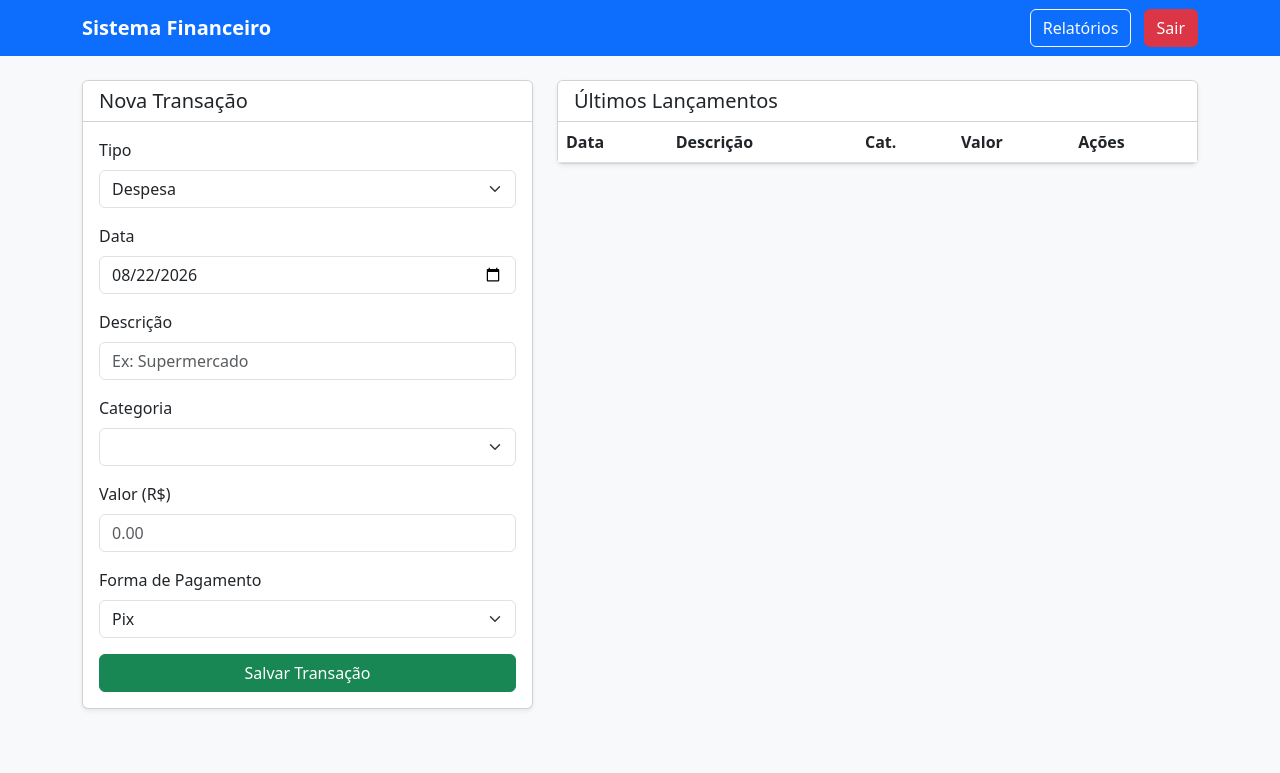
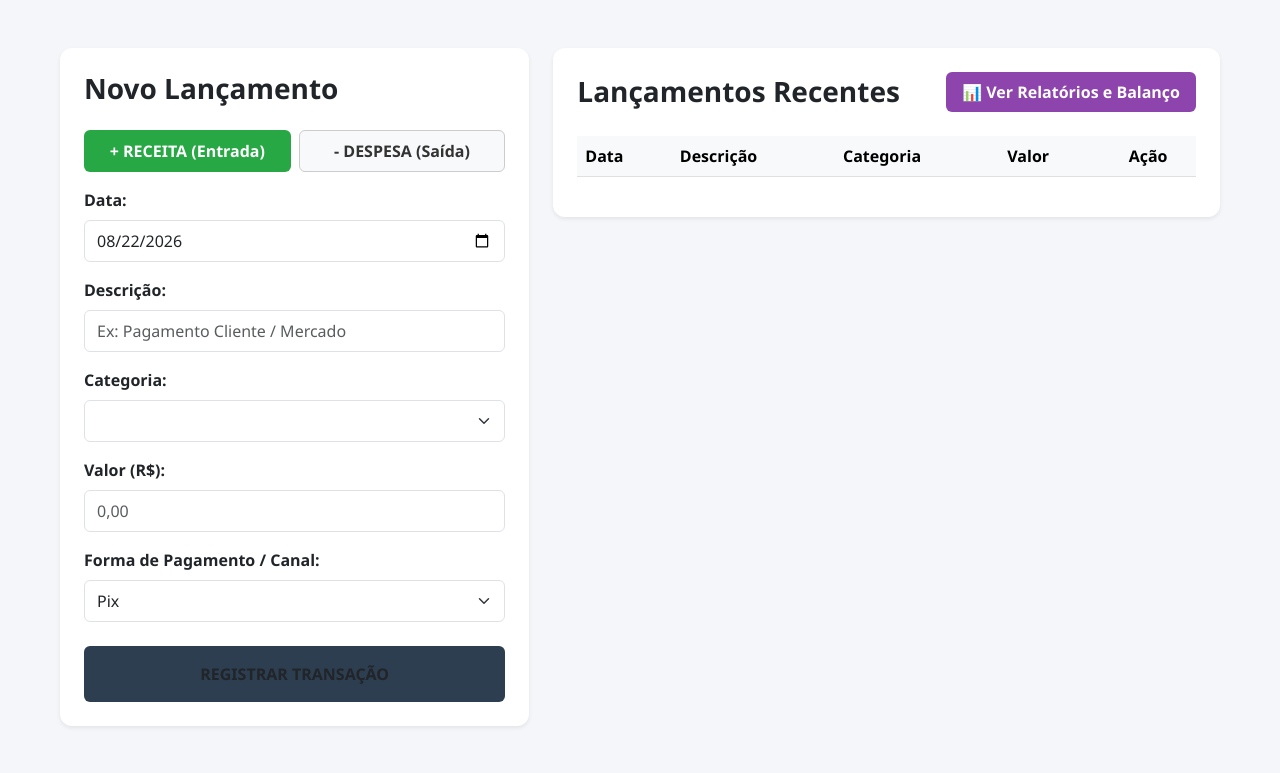
Before and after one commit to juracigomessilva-cyber/financeiro, a Flask app: template templates/index.html in a window 1280 px wide. Shown: the top 773 px of the page. Run offline with Flask 3, Linux system fonts and the light colour scheme; the template is opened without the code that fills it, so the values that code supplies are empty; some libraries are stand-ins or nearby versions.

Commit message:
Update index.html

```diff
--- a/templates/index.html
+++ b/templates/index.html
@@ -3,93 +3,98 @@
 <head>
     <meta charset="UTF-8">
     <meta name="viewport" content="width=device-width, initial-scale=1.0">
-    <title>Controle Financeiro</title>
+    <title>Controle Financeiro - Lançamentos</title>
     <link href="https://cdn.jsdelivr.net/npm/bootstrap@5.3.0/dist/css/bootstrap.min.css" rel="stylesheet">
+    <style>
+        body { background-color: #f4f6f9; font-family: 'Segoe UI', Tahoma, Geneva, Verdana, sans-serif; }
+        .card { border-radius: 12px; border: none; }
+        .btn-toggle-receita { background-color: #28a745; color: white; font-weight: bold; }
+        .btn-toggle-despesa { background-color: #f8f9fa; color: #333; font-weight: bold; border: 1px solid #ccc; }
+        .btn-toggle-receita-off { background-color: #f8f9fa; color: #333; font-weight: bold; border: 1px solid #ccc; }
+        .btn-toggle-despesa-on { background-color: #dc3545; color: white; font-weight: bold; }
+        .btn-primary-custom { background-color: #2c3e50; border: none; font-weight: bold; }
+        .btn-primary-custom:hover { background-color: #1a252f; }
+        .btn-purple { background-color: #8e44ad; color: white; font-weight: bold; border: none; }
+        .btn-purple:hover { background-color: #732d91; color: white; }
+    </style>
 </head>
-<body class="bg-light">
-    <nav class="navbar navbar-expand-lg navbar-dark bg-primary mb-4">
-        <div class="container">
-            <a class="navbar-brand fw-bold" href="/">Sistema Financeiro</a>
-            <div>
-                <a href="/relatorios" class="btn btn-outline-light me-2">Relatórios</a>
-                <a href="/logout" class="btn btn-danger">Sair</a>
+<body class="p-3 p-md-5">
+
+    <div class="container-fluid max-width-1200">
+        <div class="row g-4">
+            <!-- Coluna de Form de Lançamento -->
+            <div class="col-lg-5">
+                <div class="card shadow-sm p-4">
+                    <h3 class="fw-bold mb-4">Novo Lançamento</h3>
+
+                    <div class="row g-2 mb-3">
+                        <div class="col-6">
+                            <button type="button" id="btnReceita" class="btn btn-toggle-receita w-100 py-2" onclick="selecionarTipo('Receita')">+ RECEITA (Entrada)</button>
+                        </div>
+                        <div class="col-6">
+                            <button type="button" id="btnDespesa" class="btn btn-toggle-despesa w-100 py-2" onclick="selecionarTipo('Despesa')">- DESPESA (Saída)</button>
                         </div>
                     </div>
-    </nav>
 
-    <div class="container">
-        <div class="row">
-            <!-- Form de Cadastro -->
-            <div class="col-md-5 mb-4">
-                <div class="card shadow-sm">
-                    <div class="card-header bg-white">
-                        <h5 class="card-title mb-0">Nova Transação</h5>
+                    <form id="formTransacao">
+                        <input type="hidden" id="tipo" value="Receita">
+
+                        <div class="mb-3">
+                            <label class="form-label fw-semibold">Data:</label>
+                            <input type="date" class="form-control py-2" id="data" required>
                         </div>
-                    <div class="card-body">
-                        <form id="formTransacao">
+
                         <div class="mb-3">
-                                <label class="form-label">Tipo</label>
-                                <select class="form-select" id="tipo" required onchange="carregarCategorias()">
-                                    <option value="Receita">Receita</option>
-                                    <option value="Despesa" selected>Despesa</option>
-                                </select>
+                            <label class="form-label fw-semibold">Descrição:</label>
+                            <input type="text" class="form-control py-2" id="descricao" placeholder="Ex: Pagamento Cliente / Mercado" required>
                         </div>
+
                         <div class="mb-3">
-                                <label class="form-label">Data</label>
-                                <input type="date" class="form-control" id="data" required>
+                            <label class="form-label fw-semibold">Categoria:</label>
+                            <select class="form-select py-2" id="categoria" required></select>
                         </div>
+
                         <div class="mb-3">
-                                <label class="form-label">Descrição</label>
-                                <input type="text" class="form-control" id="descricao" placeholder="Ex: Supermercado" required>
+                            <label class="form-label fw-semibold">Valor (R$):</label>
+                            <input type="number" step="0.01" class="form-control py-2" id="valor" placeholder="0,00" required>
                         </div>
-                            <div class="mb-3">
-                                <label class="form-label">Categoria</label>
-                                <select class="form-select" id="categoria" required>
-                                    <!-- Carregado via JS -->
-                                </select>
-                            </div>
-                            <div class="mb-3">
-                                <label class="form-label">Valor (R$)</label>
-                                <input type="number" step="0.01" class="form-control" id="valor" placeholder="0.00" required>
-                            </div>
-                            <div class="mb-3">
-                                <label class="form-label">Forma de Pagamento</label>
-                                <select class="form-select" id="forma_pagamento" required>
+
+                        <div class="mb-4">
+                            <label class="form-label fw-semibold">Forma de Pagamento / Canal:</label>
+                            <select class="form-select py-2" id="forma_pagamento" required>
                                 <option value="Pix">Pix</option>
                                 <option value="Cartão de Crédito">Cartão de Crédito</option>
                                 <option value="Cartão de Débito">Cartão de Débito</option>
                                 <option value="Dinheiro">Dinheiro</option>
                             </select>
                         </div>
-                            <button type="submit" class="btn btn-success w-100">Salvar Transação</button>
+
+                        <button type="submit" class="btn btn-primary-custom w-100 py-3 text-uppercase">REGISTRAR TRANSAÇÃO</button>
                     </form>
                 </div>
             </div>
+
+            <!-- Coluna da Tabela de Lançamentos Recentes -->
+            <div class="col-lg-7">
+                <div class="card shadow-sm p-4">
+                    <div class="d-flex justify-content-between align-items-center mb-4">
+                        <h3 class="fw-bold m-0">Lançamentos Recentes</h3>
+                        <a href="/relatorios" class="btn btn-purple px-3 py-2">📊 Ver Relatórios e Balanço</a>
                     </div>
 
-            <!-- Tabela de Lançamentos -->
-            <div class="col-md-7 mb-4">
-                <div class="card shadow-sm">
-                    <div class="card-header bg-white">
-                        <h5 class="card-title mb-0">Últimos Lançamentos</h5>
-                    </div>
-                    <div class="card-body p-0">
                     <div class="table-responsive">
-                            <table class="table table-hover mb-0">
-                                <thead>
+                        <table class="table table-hover align-middle">
+                            <thead class="table-light">
                                 <tr>
                                     <th>Data</th>
                                     <th>Descrição</th>
-                                        <th>Cat.</th>
+                                    <th>Categoria</th>
                                     <th>Valor</th>
-                                        <th>Ações</th>
+                                    <th class="text-center">Ação</th>
                                 </tr>
                             </thead>
-                                <tbody id="tabelaTransacoes">
-                                    <!-- Carregado via JS -->
-                                </tbody>
+                            <tbody id="tabelaTransacoes"></tbody>
                         </table>
-                        </div>
                     </div>
                 </div>
             </div>
@@ -97,27 +102,38 @@
     </div>
 
     <script>
-        // Define data atual no input
         document.getElementById('data').valueAsDate = new Date();
+        let todasCategorias = [];
 
-        let todasCategorias = [];
+        function selecionarTipo(tipo) {
+            document.getElementById('tipo').value = tipo;
+            const btnR = document.getElementById('btnReceita');
+            const btnD = document.getElementById('btnDespesa');
+
+            if (tipo === 'Receita') {
+                btnR.className = 'btn btn-toggle-receita w-100 py-2';
+                btnD.className = 'btn btn-toggle-despesa w-100 py-2';
+            } else {
+                btnR.className = 'btn btn-toggle-receita-off w-100 py-2';
+                btnD.className = 'btn btn-toggle-despesa-on w-100 py-2';
+            }
+            carregarCategorias();
+        }
 
         async function carregarCategorias() {
             if (todasCategorias.length === 0) {
                 const res = await fetch('/api/categorias');
                 todasCategorias = await res.json();
             }
-            const tipoSelecionado = document.getElementById('tipo').value;
-            const selectCategoria = document.getElementById('categoria');
-            selectCategoria.innerHTML = '';
+            const tipo = document.getElementById('tipo').value;
+            const select = document.getElementById('categoria');
+            select.innerHTML = '';
 
-            todasCategorias
-                .filter(c => c.tipo === tipoSelecionado)
-                .forEach(c => {
+            todasCategorias.filter(c => c.tipo === tipo).forEach(c => {
                 const opt = document.createElement('option');
                 opt.value = c.nome;
                 opt.textContent = c.nome;
-                    selectCategoria.appendChild(opt);
+                select.appendChild(opt);
             });
         }
 
@@ -129,16 +145,17 @@
 
             data.detalhado.forEach(t => {
                 const tr = document.createElement('tr');
-                const cor = t.tipo === 'Receita' ? 'text-success' : 'text-danger';
-                const sinal = t.tipo === 'Receita' ? '+' : '-';
+                const isReceita = t.tipo === 'Receita';
+                const cor = isReceita ? 'text-success' : 'text-danger';
+                const sinal = isReceita ? '+ R$' : '- R$';
 
                 tr.innerHTML = `
                     <td>${t.data}</td>
-                    <td>${t.descricao}</td>
-                    <td><small class="badge bg-secondary">${t.categoria}</small></td>
-                    <td class="${cor} fw-bold">${sinal} R$ ${parseFloat(t.valor).toFixed(2)}</td>
-                    <td>
-                        <button onclick="excluirTransacao(${t.id})" class="btn btn-sm btn-outline-danger">X</button>
+                    <td class="fw-semibold">${t.descricao}</td>
+                    <td><small class="text-muted">${t.categoria}</small></td>
+                    <td class="${cor} fw-bold">${sinal} ${parseFloat(t.valor).toFixed(2)}</td>
+                    <td class="text-center">
+                        <button onclick="excluirTransacao(${t.id})" class="btn btn-sm text-danger border-0 fw-bold">X</button>
                     </td>
                 `;
                 tbody.appendChild(tr);
@@ -147,7 +164,6 @@
 
         document.getElementById('formTransacao').addEventListener('submit', async (e) => {
             e.preventDefault();
-
             const dados = {
                 tipo: document.getElementById('tipo').value,
                 data: document.getElementById('data').value,
@@ -167,8 +183,6 @@
                 document.getElementById('descricao').value = '';
                 document.getElementById('valor').value = '';
                 carregarTransacoes();
-            } else {
-                alert('Erro ao salvar transação.');
             }
         });
 
@@ -179,7 +193,6 @@
             }
         }
 
-        // Inicialização
         carregarCategorias();
         carregarTransacoes();
     </script>
```
Lines whose indentation alone changed are shown as unchanged.
